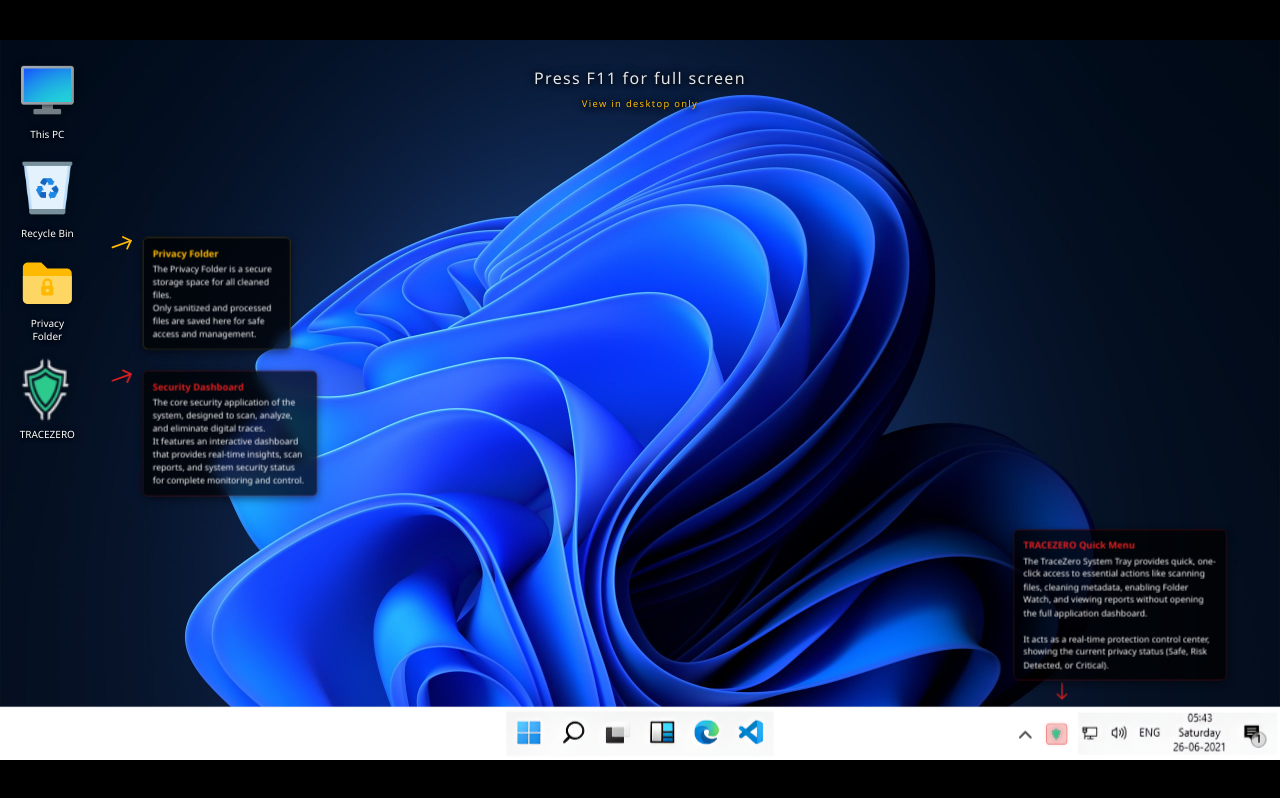
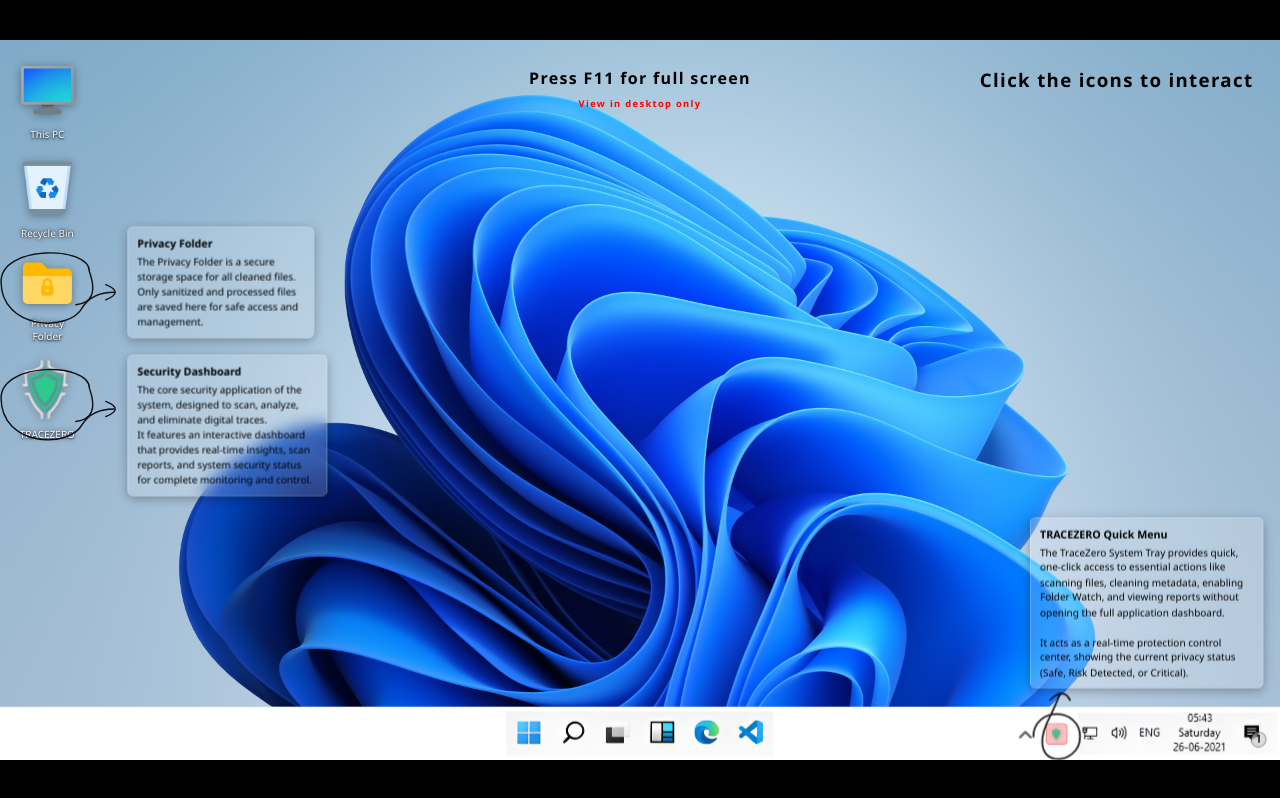
Before and after one commit to chipkarsaish/TRACEZERO, a plain HTML site: page index.html in a window 1280 px wide. Drawn offline with Linux system fonts and the light colour scheme.

Commit message:
Fixes Acessiblity

```diff
--- a/index.html
+++ b/index.html
@@ -14,10 +14,15 @@
     <div class="desktop" id="desktop">
 
         <div id="fullscreen-hint"
-            style="position: absolute; top: 40px; left: 50%; transform: translateX(-50%); color: rgba(255,255,255,0.9); font-family: 'Segoe UI', Tahoma, sans-serif; font-size: 24px; font-weight: 500; letter-spacing: 2px; text-shadow: 0 2px 8px rgba(0,0,0,0.95), 0 0 12px rgba(0,0,0,0.8); z-index: 1000; pointer-events: none; text-align: center; line-height: 1.4;">
+            style="position: absolute; top: 40px; left: 50%; transform: translateX(-50%); color: #000; font-family: 'Segoe UI', Tahoma, sans-serif; font-size: 24px; font-weight: bold; letter-spacing: 2px; z-index: 1000; pointer-events: none; text-align: center; line-height: 1.4;">
             Press F11 for full screen
             <br>
-            <span style="font-size: 14px; font-weight: 400; color: #ffb900;">View in desktop only</span>
+            <span style="font-size: 14px; font-weight: bold; color: red;">View in desktop only</span>
+        </div>
+
+        <div id="interaction-hint"
+            style="position: absolute; top: 40px; right: 40px; color: #000; font-family: 'Segoe UI', Tahoma, sans-serif; font-size: 28px; font-weight: bold; letter-spacing: 2px; z-index: 1000; pointer-events: none; text-align: right; line-height: 1.4;">
+            Click the icons to interact
         </div>
 
         <!-- Desktop Icons Area -->
@@ -36,18 +41,47 @@
             </div>
 
             <!-- Privacy Folder Hint -->
+            <!-- desktop-icons-area at top:16, left:16. Icon order: ThisPC(h≈136), Recycle(h≈136), PrivacyFolder
+                 Privacy Folder icon center-y ≈ 16 + 136+4+136+4 + 8(pad) + 44(half svg) = 348px
+                 We place the hint container top such that SVG loop center (y=52 in SVG) aligns to icon center.
+                 container top = 348 - 52 = 296 → but hint itself is inside desktop-icons-area which is relative.
+                 Using absolute on desktop (parent), accounting for desktop-icons-area offset:
+                 Icon absolute top ≈ 16 + 136+4+136+4 = 296px → icon center ≈ 296 + 8 + 44 = 348px
+                 Hint top = 348 - 52 = 296. Arrow SVG left starts at icon left (16px), so hint left = 16.
+            -->
             <div id="privacy-hint"
-                style="position: absolute; left: 140px; top: 280px; width: 280px; display: flex; align-items: flex-start; gap: 10px; z-index: 10;">
-                <svg viewBox="0 0 32 24" fill="none"
-                    style="width: 48px; height: 32px; flex-shrink: 0; transform: scaleX(-1) rotate(20deg); margin-top: -5px;">
-                    <path d="M25 12L3 12" stroke="#FFB900" stroke-width="2" stroke-linecap="round"
-                        stroke-linejoin="round" />
-                    <path d="M10 19L3 12L10 5" stroke="#FFB900" stroke-width="2" stroke-linecap="round"
-                        stroke-linejoin="round" />
+                style="position: absolute; left: -20px; top: 264px; display: flex; flex-direction: row; align-items: center; z-index: 15; pointer-events: none;">
+                <!--
+                  SVG: 150px wide × 104px tall
+                  Loop wraps around the Privacy Folder icon (88×88 svg, centered in 110px col with 8px pad = center at x=55 in SVG)
+                  Icon sits at approximately x:0-110, y:0-104 in the svg space.
+                  Loop: Bezier that orbits the icon center (55, 52), then shaft exits right → arrowhead.
+                -->
+                <svg viewBox="-40 -38 230 182" fill="none"
+                    style="width: 195px; height: 148px; flex-shrink: 0; overflow: visible;">
+                    <!--
+                      Icon occupies approx x:0-110, y:0-104 in local space.
+                      Loop must travel OUTSIDE those bounds on every side.
+                      Entry: right-side upper (x=118, y=42). Curve UP and LEFT outside the icon top.
+                      Then DOWN and RIGHT outside the icon bottom. Exit right as shaft → arrowhead.
+                    -->
+                    <path d="
+                        M 100,95
+                        Q 145,90  125,34
+                        C 125,-15  -38,-15  -38,52
+                        C -38,142  88,146  112,100
+                        Q 130,72  170,72
+
+                    " stroke="black" stroke-width="2.6" stroke-linecap="round" stroke-linejoin="round" fill="none"
+                        opacity="0.92" />
+                    <!-- Arrowhead pointing right at text box -->
+                    <path d="M 155,58 Q 190,72 155,86" stroke="black" stroke-width="2.6" stroke-linecap="round"
+                        stroke-linejoin="round" fill="none" opacity="0.92" />
                 </svg>
                 <div
-                    style="background: rgba(0,0,0,0.7); backdrop-filter: blur(8px); padding: 12px 14px; border-radius: 8px; border: 1px solid rgba(255,185,0,0.3); color: #fff; font-size: 13px; line-height: 1.5; font-weight: 500; font-family: 'Segoe UI', Tahoma, sans-serif; box-shadow: 0 4px 12px rgba(0,0,0,0.5);">
-                    <strong style="color: #FFB900; display: block; margin-bottom: 4px; font-size: 14px;">Privacy
+                    style="background: rgba(255,255,255,0.18); backdrop-filter: blur(12px); padding: 12px 14px; border-radius: 8px; border: 1px solid rgba(255,255,255,0.35); color: #000; font-size: 15px; line-height: 1.5; font-weight: 500; font-family: 'Segoe UI', Tahoma, sans-serif; box-shadow: 0 4px 16px rgba(0,0,0,0.3); width: 280px;">
+                    <strong
+                        style="color: #000; font-weight: bold; display: block; margin-bottom: 4px; font-size: 16px;">Privacy
                         Folder</strong>
                     The Privacy Folder is a secure storage space for all cleaned files.<br>
                     Only sanitized and processed files are saved here for safe access and management.
@@ -70,18 +104,30 @@
             </div>
 
             <!-- TRACEZERO Hint -->
+            <!-- TRACEZERO is icon 4: top = 16 + (136+4)*3 = 16+420 = 436. Center = 436+8+50(half img height)=494px
+                 Hint top = 494 - 52 = 442
+            -->
             <div id="tz-hint"
-                style="position: absolute; left: 140px; top: 480px; width: 320px; display: flex; align-items: flex-start; gap: 10px; z-index: 10;">
-                <svg viewBox="0 0 32 24" fill="none"
-                    style="width: 48px; height: 32px; flex-shrink: 0; transform: scaleX(-1) rotate(20deg); margin-top: -5px;">
-                    <path d="M25 12L3 12" stroke="#e02020" stroke-width="2" stroke-linecap="round"
-                        stroke-linejoin="round" />
-                    <path d="M10 19L3 12L10 5" stroke="#e02020" stroke-width="2" stroke-linecap="round"
-                        stroke-linejoin="round" />
+                style="position: absolute; left: -20px; top: 416px; display: flex; flex-direction: row; align-items: center; z-index: 15; pointer-events: none;">
+                <svg viewBox="-40 -38 230 182" fill="none"
+                    style="width: 195px; height: 148px; flex-shrink: 0; overflow: visible;">
+                    <!-- Same outer-loop lasso around TRACEZERO icon -->
+                    <path d="
+                        M 100,95
+                        Q 145,90  125,34
+                        C 125,-15  -38,-15  -38,52
+                        C -38,142  88,146  112,100
+                        Q 130,72  170,72
+                    " stroke="black" stroke-width="2.6" stroke-linecap="round" stroke-linejoin="round" fill="none"
+                        opacity="0.92" />
+                    <!-- Arrowhead pointing right at text box -->
+                    <path d="M 155,58 Q 190,72 155,86" stroke="black" stroke-width="2.6" stroke-linecap="round"
+                        stroke-linejoin="round" fill="none" opacity="0.92" />
                 </svg>
                 <div
-                    style="background: rgba(0,0,0,0.7); backdrop-filter: blur(8px); padding: 12px 14px; border-radius: 8px; border: 1px solid rgba(224,32,32,0.3); color: #fff; font-size: 13px; line-height: 1.5; font-weight: 500; font-family: 'Segoe UI', Tahoma, sans-serif; box-shadow: 0 4px 12px rgba(0,0,0,0.5);">
-                    <strong style="color: #e02020; display: block; margin-bottom: 4px; font-size: 14px;">Security
+                    style="transform: translateY(40px); background: rgba(255,255,255,0.18); backdrop-filter: blur(12px); padding: 12px 14px; border-radius: 8px; border: 1px solid rgba(255,255,255,0.35); color: #000; font-size: 15px; line-height: 1.5; font-weight: 500; font-family: 'Segoe UI', Tahoma, sans-serif; box-shadow: 0 4px 16px rgba(0,0,0,0.3); width: 300px;">
+                    <strong
+                        style="color: #000; font-weight: bold; display: block; margin-bottom: 4px; font-size: 16px;">Security
                         Dashboard</strong>
                     The core security application of the system, designed to scan, analyze, and eliminate digital
                     traces.<br>
@@ -143,10 +189,12 @@
 
             <!-- TRACEZERO Taskbar Hint -->
             <div id="tz-taskbar-hint"
-                style="position: absolute; bottom: 85px; right: 80px; width: 320px; display: flex; flex-direction: column; align-items: flex-end; gap: 8px; z-index: 10;">
+                style="position: absolute; bottom: 108px; right: 25px; width: 350px; display: flex; flex-direction: column; align-items: flex-end; gap: 4px; z-index: 10;">
                 <div
-                    style="background: rgba(0,0,0,0.75); backdrop-filter: blur(8px); padding: 12px 14px; border-radius: 8px; border: 1px solid rgba(224,32,32,0.3); color: #fff; font-size: 13px; line-height: 1.5; font-weight: 500; font-family: 'Segoe UI', Tahoma, sans-serif; box-shadow: 0 4px 12px rgba(0,0,0,0.5);">
-                    <strong style="color: #e02020; display: block; margin-bottom: 4px; font-size: 14px;">TRACEZERO Quick
+                    style="background: rgba(255,255,255,0.18); backdrop-filter: blur(12px); padding: 12px 14px; border-radius: 8px; border: 1px solid rgba(255,255,255,0.35); color: #000; font-size: 15px; line-height: 1.5; font-weight: 500; font-family: 'Segoe UI', Tahoma, sans-serif; box-shadow: 0 4px 16px rgba(0,0,0,0.3);">
+                    <strong
+                        style="color: #000; font-weight: bold; display: block; margin-bottom: 4px; font-size: 16px;">TRACEZERO
+                        Quick
                         Menu</strong>
                     The TraceZero System Tray provides quick, one-click access to essential actions like scanning files,
                     cleaning metadata, enabling Folder Watch, and viewing reports without opening the full application
@@ -154,12 +202,20 @@
                     It acts as a real-time protection control center, showing the current privacy status (Safe, Risk
                     Detected, or Critical).
                 </div>
-                <svg viewBox="0 0 24 32" fill="none"
-                    style="width: 24px; height: 32px; flex-shrink: 0; margin-right: 235px; margin-top: -5px;">
-                    <path d="M12 2L12 25" stroke="#e02020" stroke-width="2" stroke-linecap="round"
-                        stroke-linejoin="round" />
-                    <path d="M5 18L12 25L19 18" stroke="#e02020" stroke-width="2" stroke-linecap="round"
-                        stroke-linejoin="round" />
+                <!-- Arrow with tail curving around the taskbar icon below-right -->
+                <svg viewBox="-50 -10 280 160" fill="none"
+                    style="position: absolute; right: 255px; bottom: -133px; width: 280px; height: 160px; pointer-events: none; overflow: visible; z-index: -1;">
+                    <!-- Curved tail wrapping around the taskbar icon -->
+                    <path d="
+                        M 140,90
+                        C 140,45  210,45  210,90
+                        C 210,135 130,140 160,70
+                        Q 175,40  180,25
+                    " stroke="black" stroke-width="2.6" stroke-linecap="round" stroke-linejoin="round" fill="none"
+                        opacity="0.92" />
+                    <!-- Rounded arrowhead pointing UP toward the text box -->
+                    <path d="M 165,35 Q 185,15 195,35" stroke="black" stroke-width="2.6" stroke-linecap="round"
+                        stroke-linejoin="round" fill="none" opacity="0.92" />
                 </svg>
             </div>
 
--- a/style.css
+++ b/style.css
@@ -20,7 +20,7 @@ body {
     position: absolute;
     transform-origin: top left;
     overflow: hidden;
-    background-image: url('bg.jpeg');
+    background-image: url('bg2.jpg');
     background-size: cover;
     background-position: center;
     background-repeat: no-repeat;
```
Also changed, not shown: bg2.jpg (added).
